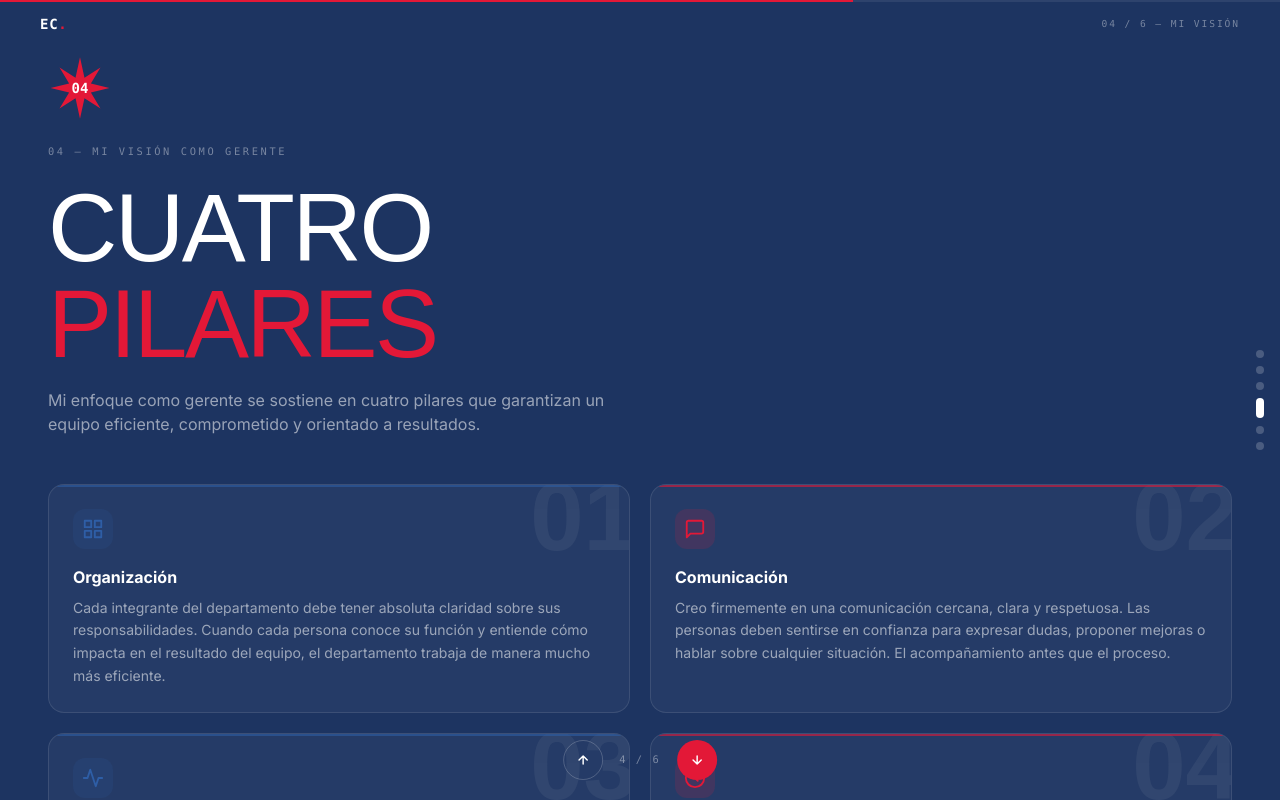
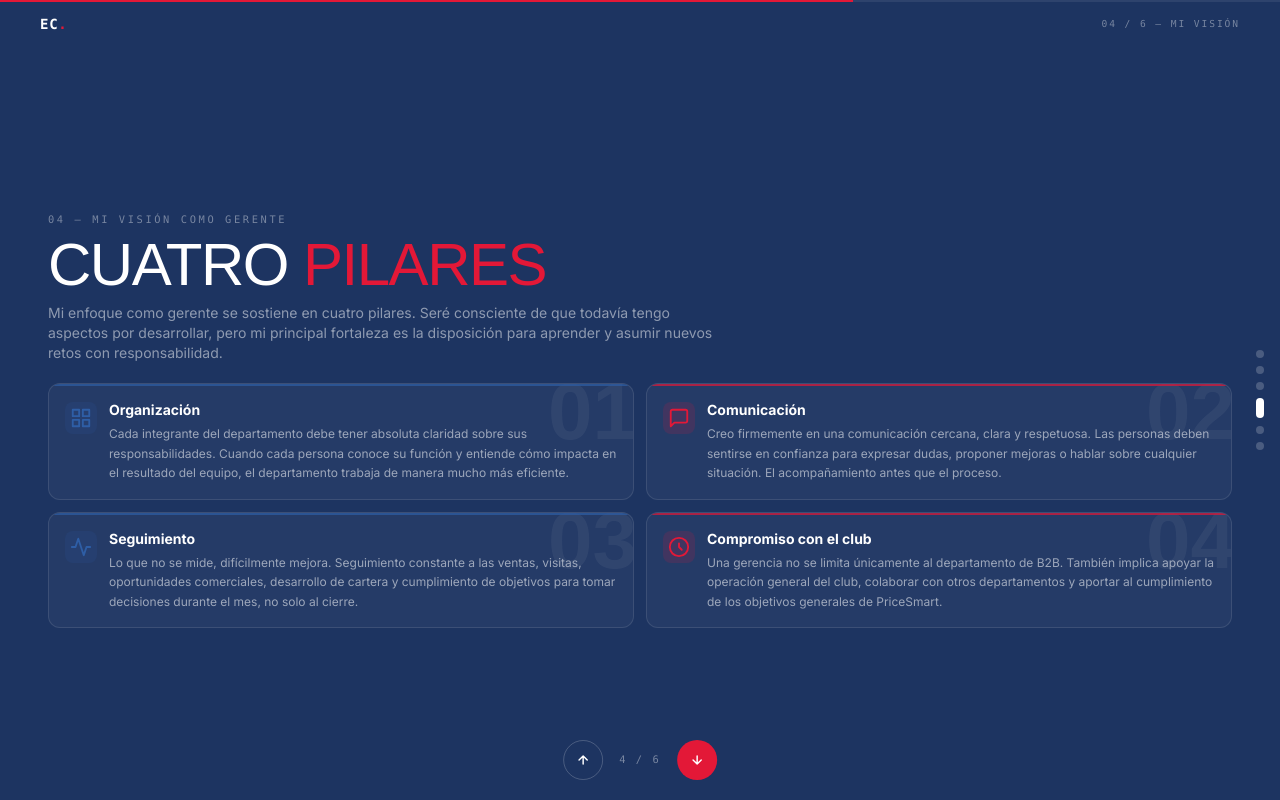
Before and after one commit to EzequielCalderon1/ezequielcalderon1.github.io, a Next.js app: page / in a window 1280 px wide. Both pictures are taken after a click on the button 1260 px from the left and 414 px from the top of the page. Built offline with nearby package versions, Linux system fonts and the light colour scheme; a web font is replaced by a local one.

Commit message:
fix: compact Vision slide to eliminate scrollbar

```diff
--- a/src/components/Vision.jsx
+++ b/src/components/Vision.jsx
@@ -1,7 +1,6 @@
 'use client'
 
 import { motion } from 'framer-motion'
-import StarburstBadge from './StarburstBadge'
 
 const PILLARS = [
   {
@@ -63,45 +62,45 @@ const stagger = {
 export default function Vision() {
   return (
     <section id="vision" aria-labelledby="vision-heading" className="bg-[#1d3461] text-white h-screen overflow-hidden">
-      <div className="max-w-7xl mx-auto px-6 lg:px-12 pt-14 pb-6 h-full overflow-y-auto">
+      <div className="max-w-7xl mx-auto px-6 lg:px-12 pt-14 pb-4 h-full flex flex-col justify-center">
         <motion.div
           variants={stagger}
           initial="hidden"
           animate="visible"
         >
-          {/* Header */}
-          <motion.div variants={fadeUp} className="mb-12">
-            <StarburstBadge number="04" className="mb-6 w-16 h-16" />
-            <p className="font-mono text-[0.65rem] tracking-[0.25em] text-white/40 uppercase mb-5">
+          {/* Header — compact */}
+          <motion.div variants={fadeUp} className="mb-5">
+            <p className="font-mono text-[0.65rem] tracking-[0.25em] text-white/40 uppercase mb-2">
               04 &mdash; Mi visión como gerente
             </p>
             <h2
               id="vision-heading"
-              className="font-display uppercase text-6xl lg:text-7xl xl:text-8xl leading-[0.9] tracking-tight text-white mb-4"
+              className="font-display uppercase text-4xl lg:text-5xl xl:text-6xl leading-[0.9] tracking-tight text-white mb-2"
             >
-              Cuatro<br />
-              <span className="text-ps-red">pilares</span>
+              Cuatro <span className="text-ps-red">pilares</span>
             </h2>
-            <p className="text-white/55 text-sm lg:text-base max-w-xl leading-relaxed">
-              Mi enfoque como gerente se sostiene en cuatro pilares que garantizan
-              un equipo eficiente, comprometido y orientado a resultados.
+            <p className="text-white/50 text-xs lg:text-sm max-w-2xl leading-relaxed">
+              Mi enfoque como gerente se sostiene en cuatro pilares.
+              Seré consciente de que todavía tengo aspectos por desarrollar,
+              pero mi principal fortaleza es la disposición para aprender y asumir
+              nuevos retos con responsabilidad.
             </p>
           </motion.div>
 
-          {/* Pillars grid */}
+          {/* Pillars grid — 2×2 */}
           <motion.div
             variants={stagger}
-            className="grid grid-cols-1 sm:grid-cols-2 gap-5 mb-10"
+            className="grid grid-cols-1 sm:grid-cols-2 gap-3"
           >
             {PILLARS.map((p) => (
               <motion.div
                 key={p.title}
                 variants={fadeUp}
-                className="relative rounded-2xl border border-white/10 bg-white/[0.04] hover:bg-white/[0.08] hover:border-white/20 transition-all p-6 overflow-hidden group"
+                className="relative rounded-xl border border-white/10 bg-white/[0.04] hover:bg-white/[0.08] hover:border-white/20 transition-all p-4 overflow-hidden group"
               >
                 {/* number watermark */}
                 <span
-                  className="absolute -top-4 -right-2 font-display text-[6rem] leading-none font-black opacity-[0.05] select-none text-white"
+                  className="absolute -top-3 -right-1 font-display text-[5rem] leading-none font-black opacity-[0.05] select-none text-white"
                   aria-hidden="true"
                 >
                   {p.number}
@@ -109,36 +108,26 @@ export default function Vision() {
 
                 {/* top accent */}
                 <div
-                  className="absolute top-0 left-0 right-0 h-[2px] rounded-t-2xl opacity-60"
+                  className="absolute top-0 left-0 right-0 h-[2px] rounded-t-xl opacity-70"
                   style={{ background: p.color }}
                   aria-hidden="true"
                 />
 
-                <div
-                  className="w-10 h-10 rounded-xl flex items-center justify-center mb-4"
-                  style={{ backgroundColor: `${p.color}25`, color: p.color }}
-                  aria-hidden="true"
-                >
-                  {p.icon}
+                <div className="flex items-start gap-3">
+                  <div
+                    className="w-8 h-8 rounded-lg flex items-center justify-center flex-shrink-0 mt-0.5"
+                    style={{ backgroundColor: `${p.color}25`, color: p.color }}
+                    aria-hidden="true"
+                  >
+                    {p.icon}
+                  </div>
+                  <div>
+                    <p className="text-white font-bold text-sm mb-1">{p.title}</p>
+                    <p className="text-white/55 text-xs leading-relaxed">{p.desc}</p>
+                  </div>
                 </div>
-                <p className="text-white font-bold text-base mb-2">{p.title}</p>
-                <p className="text-white/55 text-sm leading-relaxed">{p.desc}</p>
               </motion.div>
             ))}
-          </motion.div>
-
-          {/* Footnote */}
-          <motion.div
-            variants={fadeUp}
-            className="rounded-2xl border border-white/10 bg-white/[0.04] p-5 flex gap-4 items-start"
-          >
-            <div className="w-1 h-full min-h-[2.5rem] rounded-full bg-ps-red flex-shrink-0" aria-hidden="true" />
-            <p className="text-white/60 text-sm leading-relaxed">
-              Será mi primera experiencia como gerente y soy consciente de que todavía tengo
-              aspectos por desarrollar. Sin embargo, una de mis principales fortalezas es la
-              disposición para aprender, adaptarme rápidamente y asumir nuevos retos con
-              responsabilidad.
-            </p>
           </motion.div>
         </motion.div>
       </div>
```
